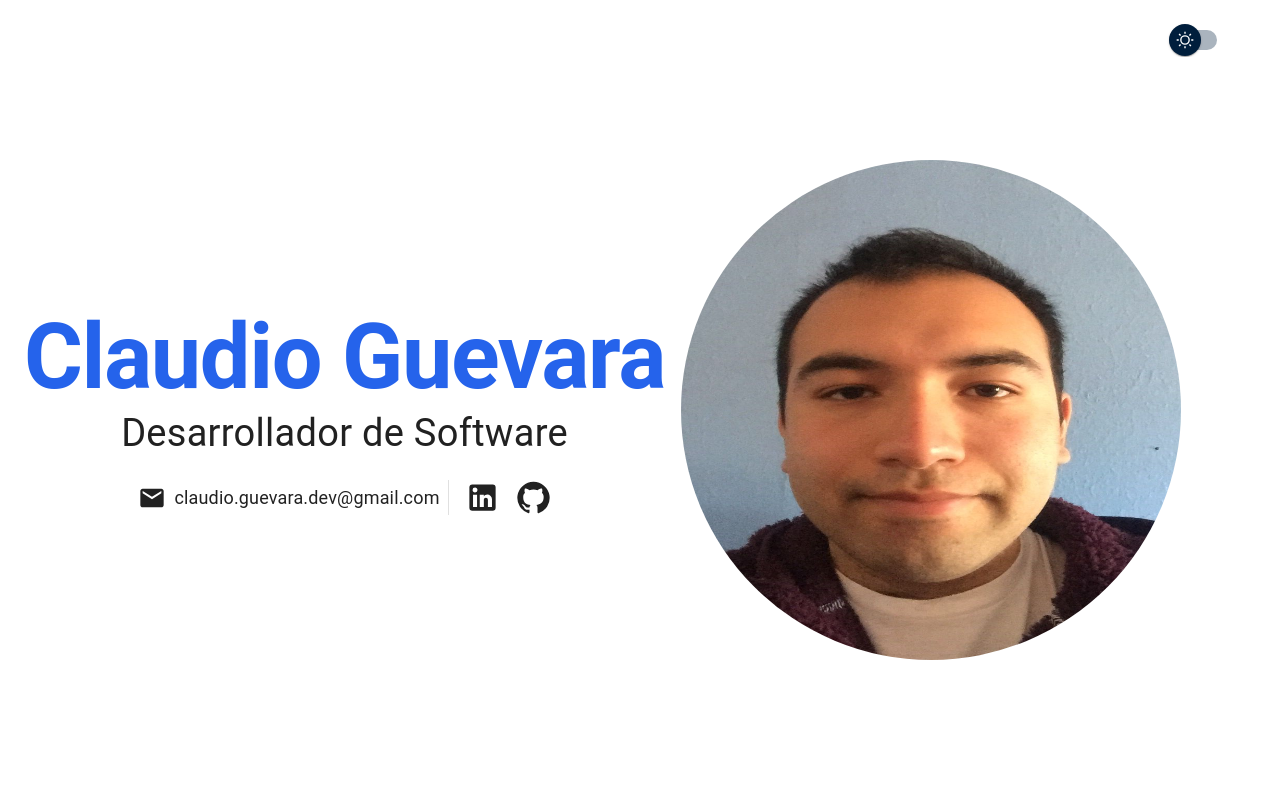
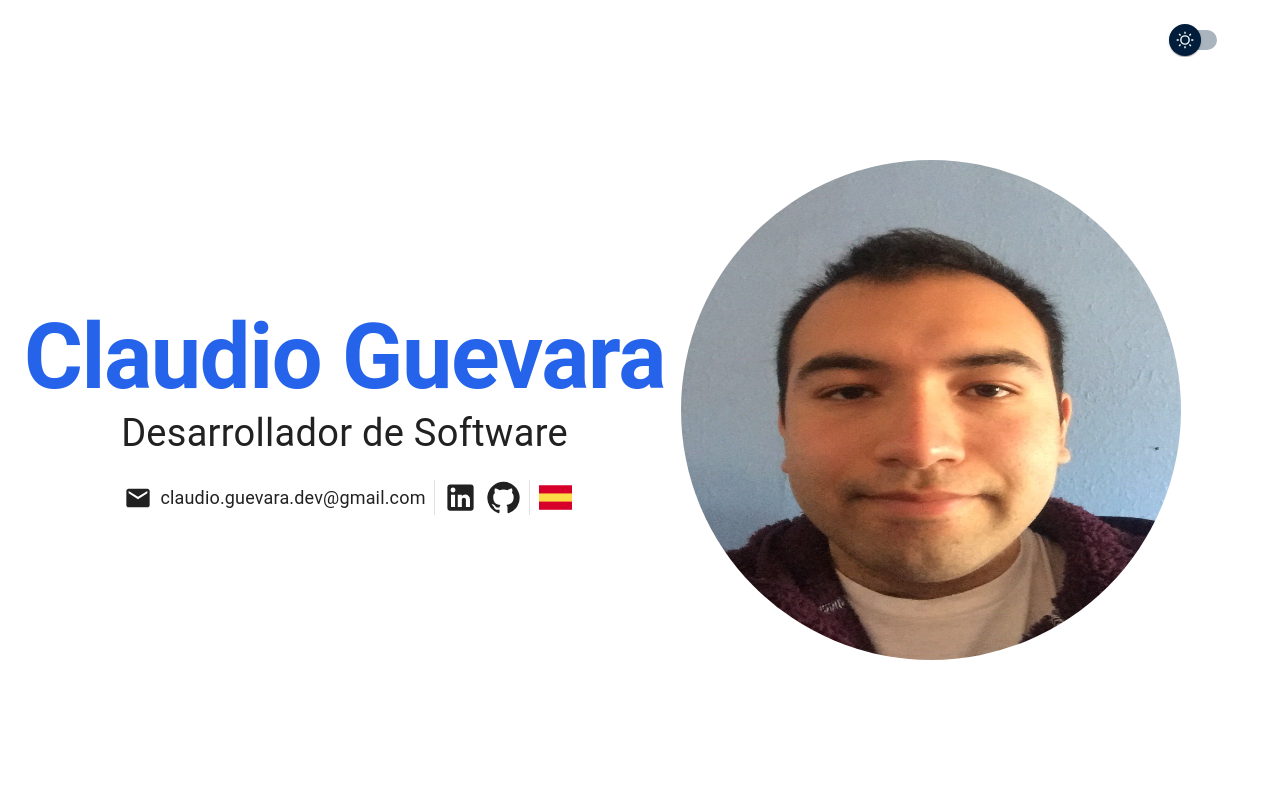
Before and after one commit to ClaudioGuevaraDev/MI-Portafolio, a React (Create React App) app in the folder portafolio/: page / in a window 1280 px wide. Shown: the top 800 px of the page. Built offline with nearby package versions, Linux system fonts and the light colour scheme.

Commit message:
agregamos un par de detalles

```diff
--- a/portafolio/src/components/Home/Portada/index.tsx
+++ b/portafolio/src/components/Home/Portada/index.tsx
@@ -1,9 +1,17 @@
-import { Box, Container, Grid, Typography, Divider } from "@mui/material";
+import {
+  Box,
+  Container,
+  Grid,
+  Typography,
+  Divider,
+  Tooltip,
+} from "@mui/material";
 import Claudio from "../../../assets/claudio.jpeg";
 import { useTheme } from "@mui/material/styles";
 import GitHubIcon from "@mui/icons-material/GitHub";
 import LinkedInIcon from "@mui/icons-material/LinkedIn";
 import EmailIcon from "@mui/icons-material/Email";
+import Espanol from "../../../assets/español.png";
 
 export default function Portada() {
   const theme = useTheme();
@@ -73,7 +81,6 @@ export default function Portada() {
                     color: theme.palette.text.primary,
                     display: "flex",
                     alignItems: "center",
-                    marginX: 1,
                     fontSize: 35,
                   }}
                 />
@@ -84,12 +91,16 @@ export default function Portada() {
                     color: theme.palette.text.primary,
                     display: "flex",
                     alignItems: "center",
-                    marginX: 1,
+                    marginLeft: 1,
                     fontSize: 35,
                   }}
                 />
               </a>
             </Box>
+            <Divider orientation="vertical" flexItem sx={{ marginX: 1 }} />
+            <Tooltip title="Idioma español">
+              <img src={Espanol} width={35} height={35} alt="Idioma español" />
+            </Tooltip>
           </Box>
         </Grid>
         <Grid
```
Also changed, not shown: portafolio/src/assets/español.png (added).
